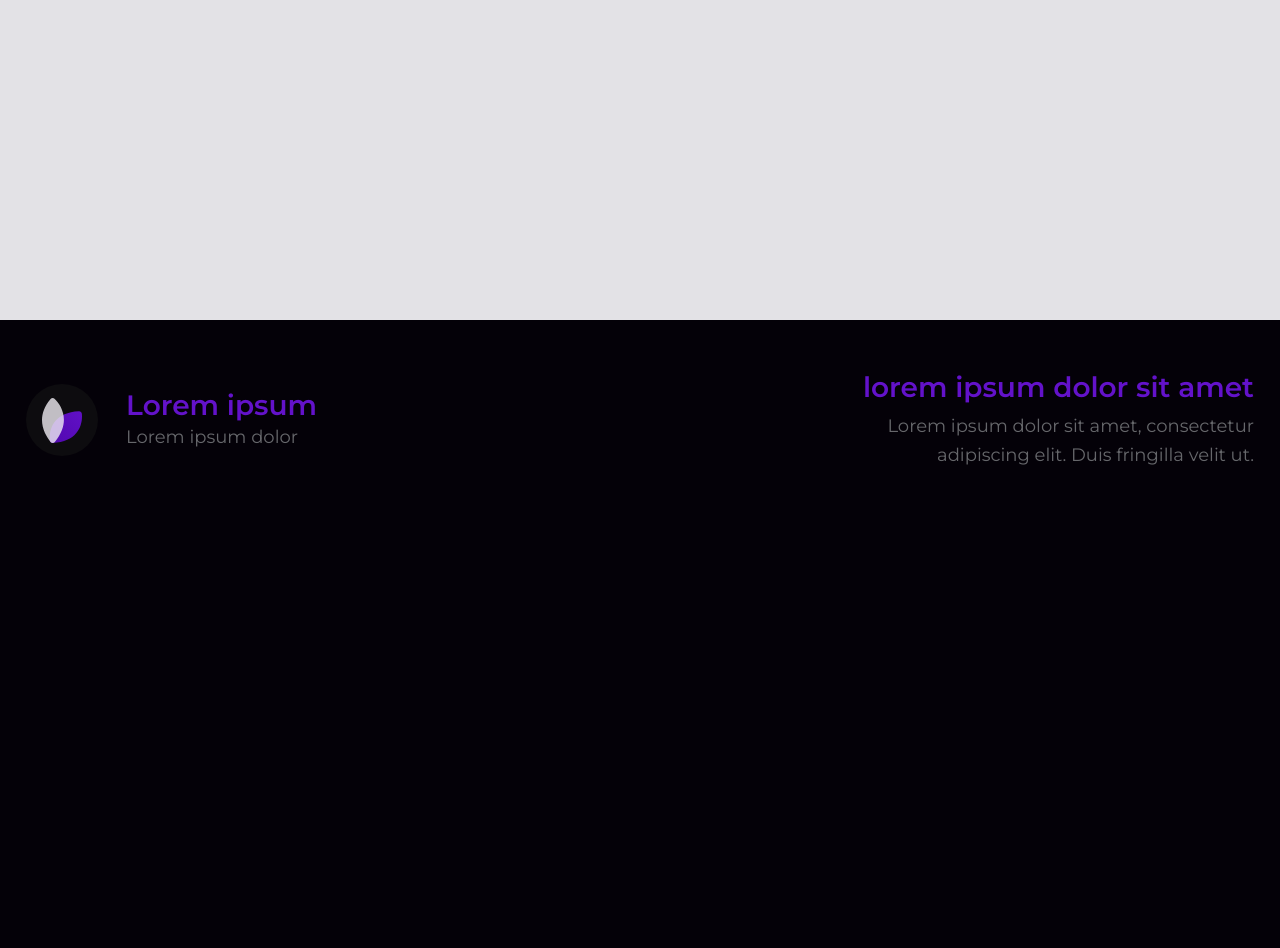
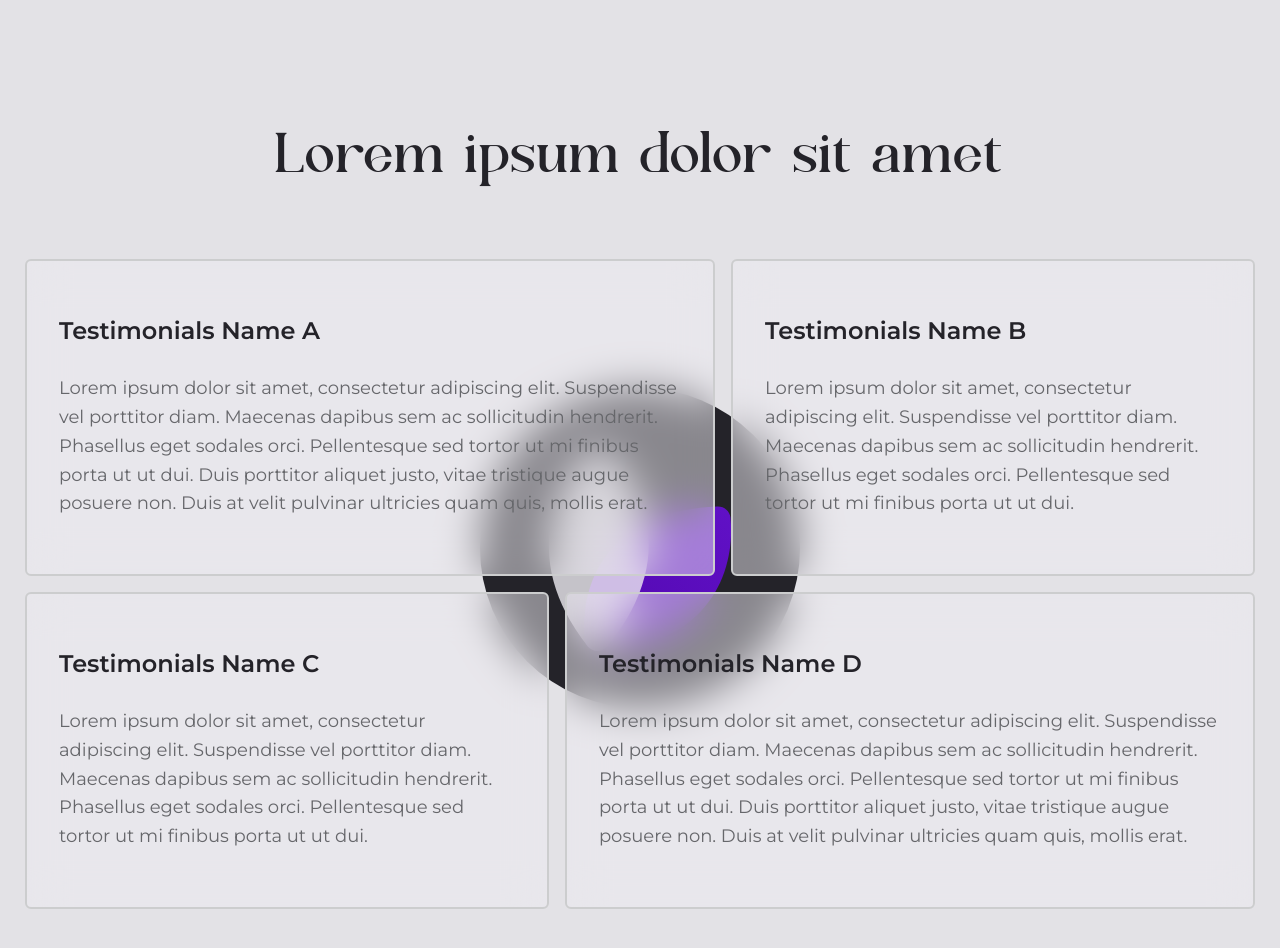
Before and after one commit to Alisson-Lima/NatureFlagrance, a React (Vite) app: page / in a window 1280 px wide. Shown: the part 4100-5048 px from the top of the page. Before the commit the page ends 4620 px from the top, so only its background shows below. Built offline with nearby package versions, Linux system fonts and the light colour scheme; data requests are answered from the project's data file.

Commit message:
Making testimonials section

```diff
--- a/db.json
+++ b/db.json
@@ -34,23 +34,23 @@
     "Testimonials": [
         {
             "testimonialsId": 1,
-            "testimonialsName": "Testimonials Name",
+            "testimonialsName": "Testimonials Name A",
             "testimonialsText": "Lorem ipsum dolor sit amet, consectetur adipiscing elit. Suspendisse vel porttitor diam. Maecenas dapibus sem ac sollicitudin hendrerit. Phasellus eget sodales orci. Pellentesque sed tortor ut mi finibus porta ut ut dui. Duis porttitor aliquet justo, vitae tristique augue posuere non. Duis at velit pulvinar ultricies quam quis, mollis erat."
         },
         {
             "testimonialsId": 2,
-            "testimonialsName": "Testimonials Name",
+            "testimonialsName": "Testimonials Name B",
             "testimonialsText": "Lorem ipsum dolor sit amet, consectetur adipiscing elit. Suspendisse vel porttitor diam. Maecenas dapibus sem ac sollicitudin hendrerit. Phasellus eget sodales orci. Pellentesque sed tortor ut mi finibus porta ut ut dui."
         },
         {
             "testimonialsId": 3,
-            "testimonialsName": "Testimonials Name",
-            "testimonialsText": "Lorem ipsum dolor sit amet, consectetur adipiscing elit. Suspendisse vel porttitor diam. Maecenas dapibus sem ac sollicitudin hendrerit. Phasellus eget sodales orci. Pellentesque sed tortor ut mi finibus porta ut ut dui. Duis porttitor aliquet justo, vitae tristique augue posuere non. Duis at velit pulvinar ultricies quam quis, mollis erat."
+            "testimonialsName": "Testimonials Name C",
+            "testimonialsText": "Lorem ipsum dolor sit amet, consectetur adipiscing elit. Suspendisse vel porttitor diam. Maecenas dapibus sem ac sollicitudin hendrerit. Phasellus eget sodales orci. Pellentesque sed tortor ut mi finibus porta ut ut dui."
         },
         {
             "testimonialsId": 4,
-            "testimonialsName": "Testimonials Name",
-            "testimonialsText": "Lorem ipsum dolor sit amet, consectetur adipiscing elit. Suspendisse vel porttitor diam. Maecenas dapibus sem ac sollicitudin hendrerit. Phasellus eget sodales orci. Pellentesque sed tortor ut mi finibus porta ut ut dui."
+            "testimonialsName": "Testimonials Name D",
+            "testimonialsText": "Lorem ipsum dolor sit amet, consectetur adipiscing elit. Suspendisse vel porttitor diam. Maecenas dapibus sem ac sollicitudin hendrerit. Phasellus eget sodales orci. Pellentesque sed tortor ut mi finibus porta ut ut dui. Duis porttitor aliquet justo, vitae tristique augue posuere non. Duis at velit pulvinar ultricies quam quis, mollis erat."
         }
     ],
     "FAQ": [
--- a/src/App.jsx
+++ b/src/App.jsx
@@ -3,6 +3,7 @@ import Points from "./components/Points"
 import Footer from "./components/Footer"
 import About from "./components/About"
 import CurseModules from "./components/CurseModules"
+import Comments from "./components/Comments"
 import "./styleGlobal.css"
 function App() {
   return (
@@ -12,6 +13,7 @@ function App() {
         <Points />
         <CurseModules />
         <About />
+        <Comments/>
       </main>
       <Footer />
     </>
--- /dev/null
+++ b/src/components/Comments/index.jsx
@@ -0,0 +1,50 @@
+import Testimonial from "../Testimonials"
+import { useState, useEffect } from "react"
+import api from "../../services/api"
+export default function Comments(){
+
+    const [testimonial, setTestimonial] = useState([])
+
+    useEffect(()=>{
+        api.get("/Testimonials")
+        .then((res)=>{
+            setTestimonial(res.data)
+        })
+    }, [])
+
+
+    return(
+        <>
+            <div className="container" id="Comments">
+                <h2>Lorem ipsum dolor sit amet</h2>
+                <div className="bg-effect-testimonials flex">
+                    <div className="logo-bg-testimonials flex no-mobile">
+                        <svg width="200" height="205" viewBox="0 0 40 45" fill="none" xmlns="http://www.w3.org/2000/svg">
+                            <path d="M10.7413 44.9743C9.29275 45.0346 8.02058 43.9921 7.87602 42.5251C6.81604 31.77 11.4824 14.3644 36.9977 13.302C38.4463 13.2416 39.7184 14.2842 39.8631 15.7512C40.923 26.5063 36.2566 43.912 10.7413 44.9743Z" fill="url(#paint0_linear_53_38)"/>
+                            <path d="M12.8516 43.9574C11.7164 45.3465 9.63323 45.3519 8.51668 43.9473C1.61986 35.2711 -6.60503 18.9799 8.57079 0.996148C9.58659 -0.207577 11.3595 -0.351902 12.4948 0.735776C20.1544 8.07388 28.9947 24.2035 12.8516 43.9574Z" fill="#EEEBF2" fillOpacity="0.8"/>
+                            <defs>
+                            <linearGradient id="paint0_linear_53_38" x1="38.4835" y1="-0.0689293" x2="-3.34299" y2="37.5258" gradientUnits="userSpaceOnUse">
+                            <stop stopColor="#6312CA"/>
+                            <stop offset="1" stopColor="#5007AD"/>
+                            </linearGradient>
+                            </defs>
+                        </svg>
+                    </div>
+                    <div className="testimonials-container">
+                        {
+                            testimonial.map(testi =>{
+                                return(
+                                    <Testimonial
+                                        testimonialId={testi.testimonialsId}
+                                        testimonialName={testi.testimonialsName}
+                                        testimonialText={testi.testimonialsText}
+                                    />
+                                )
+                            })
+                        }
+                    </div>
+                </div>
+            </div>
+        </>
+    )
+}
--- a/src/components/Header/index.jsx
+++ b/src/components/Header/index.jsx
@@ -21,7 +21,7 @@ export default function Header(){
                                 <path d="M1 1L7 7L1 13" stroke="#CCCDCE" strokeWidth="2" strokeLinecap="round" strokeLinejoin="round"/>
                             </svg>
                         </a></li>
-                        <li><a href="#">
+                        <li><a href="#About">
                             About
                             <svg className="arrow-bottom" width="8" height="14" viewBox="0 0 8 14" fill="none" xmlns="http://www.w3.org/2000/svg">
                                 <path d="M1 1L7 7L1 13" stroke="#CCCDCE" strokeWidth="2" strokeLinecap="round" strokeLinejoin="round"/>
--- a/src/components/Module/index.jsx
+++ b/src/components/Module/index.jsx
@@ -1,6 +1,6 @@
 export default function Module({moduleName, moduleTitle, moduleDescription, moduleKey}){
     return(
-        <div className="module" key={moduleKey.toString()}>
+        <div className="module" key={`key-${moduleKey}`}>
             <h5>{moduleName}</h5>
             <h4>{moduleTitle}</h4>
             <p>{moduleDescription}</p>
--- /dev/null
+++ b/src/components/Testimonials/index.jsx
@@ -0,0 +1,10 @@
+export default function Testimonial({testimonialName, testimonialText, testimonialId}){
+    return(
+        <>
+            <div className={`testimonial testi-${testimonialId}`}>
+                <h4>{testimonialName}</h4>
+                <p>{testimonialText}</p>
+            </div>
+        </>
+    )
+}
--- a/src/sass/_colors.scss
+++ b/src/sass/_colors.scss
@@ -45,6 +45,10 @@ $purple-toRight-gradient2: linear-gradient(to right, $purple 0%, rgba(99, 18, 20
 
 $branding-shadow: 0 10px 32px #4f07ad54;
 
+// Glasmorfism colors
+
+$glassmorfism-transparent: rgba(238, 235, 242, 0.5);
+
 // Class
 
 .purple{
--- a/src/styleGlobal.css
+++ b/src/styleGlobal.css
@@ -521,6 +521,52 @@ html {
   background: linear-gradient(to bottom, #6312CA 0%, #5007AD 100%);
 }
 
+#Comments .bg-effect-testimonials {
+  position: relative;
+}
+#Comments .bg-effect-testimonials .logo-bg-testimonials {
+  align-self: center;
+  position: absolute;
+  width: 320px;
+  height: 320px;
+  background: #242329;
+  border-radius: 100%;
+}
+#Comments .bg-effect-testimonials .testimonials-container {
+  display: grid;
+  gap: 16px;
+  margin-top: 72px;
+  grid-template-areas: "a a a b b" "a a a b b" "c c d d d" "c c d d d";
+}
+#Comments .bg-effect-testimonials .testimonials-container .testi-1 {
+  grid-area: a;
+}
+#Comments .bg-effect-testimonials .testimonials-container .testi-2 {
+  grid-area: b;
+}
+#Comments .bg-effect-testimonials .testimonials-container .testi-3 {
+  grid-area: c;
+}
+#Comments .bg-effect-testimonials .testimonials-container .testi-4 {
+  grid-area: d;
+}
+#Comments .bg-effect-testimonials .testimonials-container .testimonial {
+  display: block;
+  padding: 56px 32px;
+  text-align: left;
+  background: rgba(238, 235, 242, 0.5);
+  -webkit-backdrop-filter: blur(20px);
+          backdrop-filter: blur(20px);
+  border-radius: 6px;
+  border: 2px solid #CCCDCE;
+}
+#Comments .bg-effect-testimonials .testimonials-container .testimonial p {
+  font-size: 18px;
+}
+#Comments .bg-effect-testimonials .testimonials-container .testimonial h4 {
+  margin-bottom: 28px;
+}
+
 .Footer {
   background: #040108;
   min-height: 200px;
--- a/src/styleGlobal.scss
+++ b/src/styleGlobal.scss
@@ -422,6 +422,58 @@ html{
     }
 }
 
+#Comments{
+    .bg-effect-testimonials{
+        position: relative;
+
+        .logo-bg-testimonials{
+            align-self: center;
+            position: absolute;
+            width: 320px;
+            height: 320px;
+            background: $gray4;
+            border-radius: 100%;
+        }
+        .testimonials-container{
+            display: grid;
+            gap: 16px;
+            margin-top: 72px;
+            grid-template-areas:
+            "a a a b b"
+            "a a a b b"
+            "c c d d d"
+            "c c d d d"
+            ;
+            .testi-1{
+                grid-area: a;
+            }
+            .testi-2{
+                grid-area: b;
+            }
+            .testi-3{
+                grid-area: c;
+            }
+            .testi-4{
+                grid-area: d;
+            }
+            .testimonial{
+                display: block;
+                padding: 56px 32px;
+                text-align: left;
+                background: $glassmorfism-transparent;
+                backdrop-filter: blur(20px);
+                border-radius: 6px;
+                border: 2px solid $gray9;
+                p{
+                    font-size: 18px;
+                }
+                h4{
+                    margin-bottom: 28px;
+                }
+            }
+        }
+    }
+}
 .Footer{
     background: $gray1;
     min-height: 200px;
```
